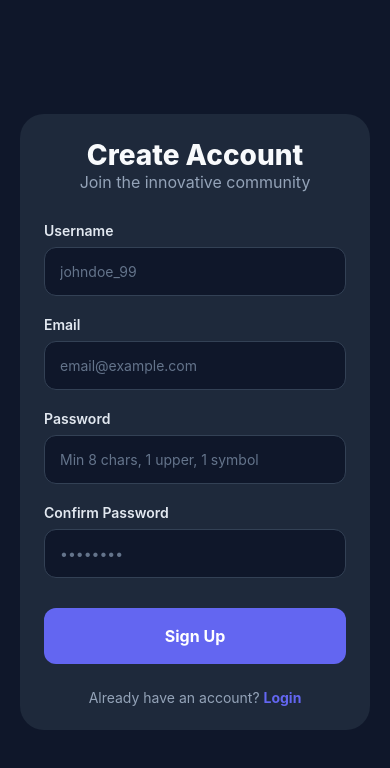
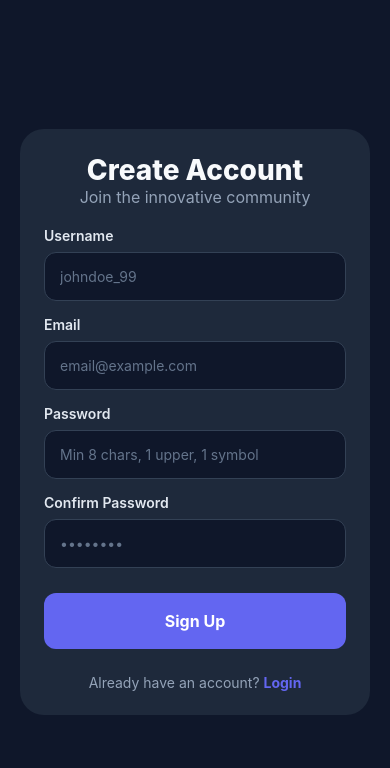
Before and after one commit to vamsiraycraft/Authentication-Page, a React Native app: screen /Register in a window 390 px wide. Shown: the top 768 px of the page. Built offline with nearby package versions, Linux system fonts and the light colour scheme.

Commit message:
added new files

```diff
--- a/app/(auth)/login.js
+++ b/app/(auth)/login.js
@@ -6,13 +6,13 @@ import * as z from 'zod';
 import { supabase } from '../../lib/supabase';
 
 const loginSchema = z.object({
-  email: z.string().email('Invalid email address'),
+  email: z.string().email('Invalid email address').trim().toLowerCase(),
   password: z.string().min(1, 'Password is required'),
 });
 
 export default function LoginScreen({ navigation }) {
   const [loading, setLoading] = useState(false);
-  const [authError, setAuthError] = useState(''); // Holds the "Wrong Password" message
+  const [authError, setAuthError] = useState('');
 
   const { control, handleSubmit, formState: { errors } } = useForm({
     resolver: zodResolver(loginSchema),
@@ -21,7 +21,7 @@ export default function LoginScreen({ navigation }) {
 
   const onLogin = async (data) => {
     setLoading(true);
-    setAuthError(''); // Clear previous errors
+    setAuthError('');
 
     const { error } = await supabase.auth.signInWithPassword({
       email: data.email,
@@ -30,14 +30,12 @@ export default function LoginScreen({ navigation }) {
 
     if (error) {
       setLoading(false);
-      // If Supabase returns invalid credentials, show user-friendly message
       if (error.message.includes("Invalid login credentials")) {
         setAuthError("Invalid email or password. Please try again.");
       } else {
         setAuthError(error.message);
       }
     }
-    // Note: Success is handled by the listener in App.js
   };
 
   return (
@@ -46,7 +44,6 @@ export default function LoginScreen({ navigation }) {
         <Text style={styles.title}>Welcome Back</Text>
         <Text style={styles.subtitle}>Log in to your account</Text>
 
-        {/* 1. Error Indication Banner */}
         {authError ? (
           <View style={styles.errorBanner}>
             <Text style={styles.errorBannerText}>{authError}</Text>
@@ -63,15 +60,17 @@ export default function LoginScreen({ navigation }) {
                 style={[styles.input, (errors.email || authError) && styles.inputError]}
                 placeholder="email@example.com"
                 placeholderTextColor="#64748b"
+                keyboardType="email-address"
                 onChangeText={(text) => {
                   onChange(text);
-                  setAuthError(''); // Clear error when typing
+                  setAuthError('');
                 }}
                 value={value}
                 autoCapitalize="none"
               />
             )}
           />
+          {errors.email && <Text style={styles.errorText}>{errors.email.message}</Text>}
         </View>
 
         <View style={styles.inputGroup}>
@@ -87,24 +86,21 @@ export default function LoginScreen({ navigation }) {
                 secureTextEntry
                 onChangeText={(text) => {
                   onChange(text);
-                  setAuthError(''); // Clear error when typing
+                  setAuthError('');
                 }}
                 value={value}
               />
             )}
           />
+          {errors.password && <Text style={styles.errorText}>{errors.password.message}</Text>}
         </View>
 
         <TouchableOpacity
-          style={styles.button}
+          style={[styles.button, loading && styles.buttonDisabled]}
           onPress={handleSubmit(onLogin)}
           disabled={loading}
         >
-          {loading ? (
-            <ActivityIndicator color="#fff" />
-          ) : (
-            <Text style={styles.buttonText}>Login</Text>
-          )}
+          {loading ? <ActivityIndicator color="#fff" /> : <Text style={styles.buttonText}>Login</Text>}
         </TouchableOpacity>
 
         <TouchableOpacity onPress={() => navigation.navigate('Register')} style={styles.footerLink}>
@@ -118,86 +114,21 @@ export default function LoginScreen({ navigation }) {
 }
 
 const styles = StyleSheet.create({
-  container: {
-    flex: 1,
-    backgroundColor: '#0f172a',
-    justifyContent: 'center',
-    padding: 20,
-  },
-  card: {
-    backgroundColor: '#1e293b',
-    borderRadius: 24,
-    padding: 24,
-    shadowColor: '#000',
-    elevation: 10,
-  },
-  title: {
-    fontSize: 28,
-    fontWeight: '800',
-    color: '#f8fafc',
-    textAlign: 'center',
-  },
-  subtitle: {
-    fontSize: 16,
-    color: '#94a3b8',
-    textAlign: 'center',
-    marginBottom: 20,
-  },
-  errorBanner: {
-    backgroundColor: 'rgba(239, 68, 68, 0.1)',
-    padding: 12,
-    borderRadius: 12,
-    borderWidth: 1,
-    borderColor: '#ef4444',
-    marginBottom: 20,
-  },
-  errorBannerText: {
-    color: '#ef4444',
-    fontSize: 14,
-    textAlign: 'center',
-    fontWeight: '600',
-  },
-  inputGroup: {
-    marginBottom: 15,
-  },
-  label: {
-    color: '#e2e8f0',
-    fontSize: 14,
-    fontWeight: '600',
-    marginBottom: 8,
-  },
-  input: {
-    backgroundColor: '#0f172a',
-    borderRadius: 12,
-    padding: 15,
-    color: '#f8fafc',
-    borderWidth: 1,
-    borderColor: '#334155',
-  },
-  inputError: {
-    borderColor: '#ef4444',
-  },
-  button: {
-    backgroundColor: '#6366f1',
-    padding: 18,
-    borderRadius: 12,
-    alignItems: 'center',
-    marginTop: 10,
-  },
-  buttonText: {
-    color: '#fff',
-    fontSize: 16,
-    fontWeight: '700',
-  },
-  footerLink: {
-    marginTop: 25,
-    alignItems: 'center',
-  },
-  footerText: {
-    color: '#94a3b8',
-  },
-  linkText: {
-    color: '#6366f1',
-    fontWeight: '700',
-  },
+  container: { flex: 1, backgroundColor: '#0f172a', justifyContent: 'center', padding: 20 },
+  card: { backgroundColor: '#1e293b', borderRadius: 24, padding: 24, elevation: 10 },
+  title: { fontSize: 28, fontWeight: '800', color: '#f8fafc', textAlign: 'center' },
+  subtitle: { fontSize: 16, color: '#94a3b8', textAlign: 'center', marginBottom: 20 },
+  errorBanner: { backgroundColor: 'rgba(239, 68, 68, 0.1)', padding: 12, borderRadius: 12, borderWidth: 1, borderColor: '#ef4444', marginBottom: 20 },
+  errorBannerText: { color: '#ef4444', fontSize: 14, textAlign: 'center', fontWeight: '600' },
+  inputGroup: { marginBottom: 15 },
+  label: { color: '#e2e8f0', fontSize: 14, fontWeight: '600', marginBottom: 8 },
+  input: { backgroundColor: '#0f172a', borderRadius: 12, padding: 15, color: '#f8fafc', borderWidth: 1, borderColor: '#334155' },
+  inputError: { borderColor: '#ef4444' },
+  errorText: { color: '#ef4444', fontSize: 12, marginTop: 5 },
+  button: { backgroundColor: '#6366f1', padding: 18, borderRadius: 12, alignItems: 'center', marginTop: 10 },
+  buttonDisabled: { backgroundColor: '#4338ca', opacity: 0.7 },
+  buttonText: { color: '#fff', fontSize: 16, fontWeight: '700' },
+  footerLink: { marginTop: 25, alignItems: 'center' },
+  footerText: { color: '#94a3b8' },
+  linkText: { color: '#6366f1', fontWeight: '700' },
 });
--- a/app/(auth)/register.js
+++ b/app/(auth)/register.js
@@ -5,24 +5,20 @@ import { zodResolver } from '@hookform/resolvers/zod';
 import * as z from 'zod';
 import { supabase } from '../../lib/supabase';
 
-// 1. Enhanced Validation Schema
 const signUpSchema = z.object({
   username: z.string()
     .min(3, 'Username must be at least 3 characters')
     .max(20, 'Username cannot exceed 20 characters')
     .regex(/^[a-zA-Z0-9_]+$/, 'Username can only contain letters, numbers, and underscores'),
-
   email: z.string()
     .email('Invalid email address')
     .trim()
-    .toLowerCase(), // Normalizes email to prevent duplicate accounts with different casing
-
+    .toLowerCase(),
   password: z.string()
     .min(8, 'Password must be at least 8 characters')
     .regex(/[A-Z]/, 'Password needs at least one uppercase letter')
     .regex(/[0-9]/, 'Password needs at least one number')
     .regex(/[^a-zA-Z0-9]/, 'Password needs at least one special character'),
-
   confirmPassword: z.string()
 }).refine((data) => data.password === data.confirmPassword, {
   message: "Passwords don't match",
@@ -31,6 +27,7 @@ const signUpSchema = z.object({
 
 export default function RegisterScreen({ navigation }) {
   const [loading, setLoading] = useState(false);
+  const [authError, setAuthError] = useState('');
 
   const { control, handleSubmit, formState: { errors } } = useForm({
     resolver: zodResolver(signUpSchema),
@@ -39,14 +36,13 @@ export default function RegisterScreen({ navigation }) {
 
   const onRegister = async (data) => {
     setLoading(true);
+    setAuthError('');
     try {
       const { error } = await supabase.auth.signUp({
         email: data.email,
         password: data.password,
         options: {
-          data: {
-            username: data.username,
-          }
+          data: { username: data.username }
         }
       });
 
@@ -58,13 +54,13 @@ export default function RegisterScreen({ navigation }) {
         [{ text: "OK", onPress: () => navigation.navigate('Login') }]
       );
     } catch (error) {
-      Alert.alert("Registration Error", error.message);
+      setAuthError(error.message);
     } finally {
       setLoading(false);
     }
   };
 
-  const InputField = ({ label, name, placeholder, secure = false }) => (
+  const InputField = ({ label, name, placeholder, secure = false, keyboardType = "default" }) => (
     <View style={styles.inputGroup}>
       <Text style={styles.label}>{label}</Text>
       <Controller
@@ -72,11 +68,15 @@ export default function RegisterScreen({ navigation }) {
         name={name}
         render={({ field: { onChange, value } }) => (
           <TextInput
-            style={[styles.input, errors[name] && styles.inputError]}
+            style={[styles.input, (errors[name] || (name === 'email' && authError)) && styles.inputError]}
             placeholder={placeholder}
             placeholderTextColor="#64748b"
             secureTextEntry={secure}
-            onChangeText={onChange}
+            keyboardType={keyboardType}
+            onChangeText={(text) => {
+              onChange(text);
+              if(authError) setAuthError('');
+            }}
             value={value}
             autoCapitalize="none"
           />
@@ -92,8 +92,14 @@ export default function RegisterScreen({ navigation }) {
         <Text style={styles.title}>Create Account</Text>
         <Text style={styles.subtitle}>Join the innovative community</Text>
 
+        {authError ? (
+          <View style={styles.errorBanner}>
+            <Text style={styles.errorBannerText}>{authError}</Text>
+          </View>
+        ) : null}
+
         <InputField label="Username" name="username" placeholder="johndoe_99" />
-        <InputField label="Email" name="email" placeholder="email@example.com" />
+        <InputField label="Email" name="email" placeholder="email@example.com" keyboardType="email-address" />
         <InputField label="Password" name="password" placeholder="Min 8 chars, 1 upper, 1 symbol" secure />
         <InputField label="Confirm Password" name="confirmPassword" placeholder="••••••••" secure />
 
@@ -102,11 +108,7 @@ export default function RegisterScreen({ navigation }) {
           onPress={handleSubmit(onRegister)}
           disabled={loading}
         >
-          {loading ? (
-            <ActivityIndicator color="#fff" />
-          ) : (
-            <Text style={styles.buttonText}>Sign Up</Text>
-          )}
+          {loading ? <ActivityIndicator color="#fff" /> : <Text style={styles.buttonText}>Sign Up</Text>}
         </TouchableOpacity>
 
         <TouchableOpacity onPress={() => navigation.navigate('Login')} style={styles.footerLink}>
@@ -119,13 +121,14 @@ export default function RegisterScreen({ navigation }) {
   );
 }
 
-// ... styles remain the same ...
 const styles = StyleSheet.create({
   container: { flexGrow: 1, backgroundColor: '#0f172a', justifyContent: 'center', padding: 20 },
   card: { backgroundColor: '#1e293b', borderRadius: 24, padding: 24, elevation: 10 },
   title: { fontSize: 28, fontWeight: '800', color: '#f8fafc', textAlign: 'center' },
-  subtitle: { fontSize: 16, color: '#94a3b8', textAlign: 'center', marginBottom: 30 },
-  inputGroup: { marginBottom: 20 },
+  subtitle: { fontSize: 16, color: '#94a3b8', textAlign: 'center', marginBottom: 20 },
+  errorBanner: { backgroundColor: 'rgba(239, 68, 68, 0.1)', padding: 12, borderRadius: 12, borderWidth: 1, borderColor: '#ef4444', marginBottom: 20 },
+  errorBannerText: { color: '#ef4444', fontSize: 14, textAlign: 'center', fontWeight: '600' },
+  inputGroup: { marginBottom: 15 },
   label: { color: '#e2e8f0', fontSize: 14, fontWeight: '600', marginBottom: 8 },
   input: { backgroundColor: '#0f172a', borderRadius: 12, padding: 15, color: '#f8fafc', borderWidth: 1, borderColor: '#334155' },
   inputError: { borderColor: '#ef4444' },
```
